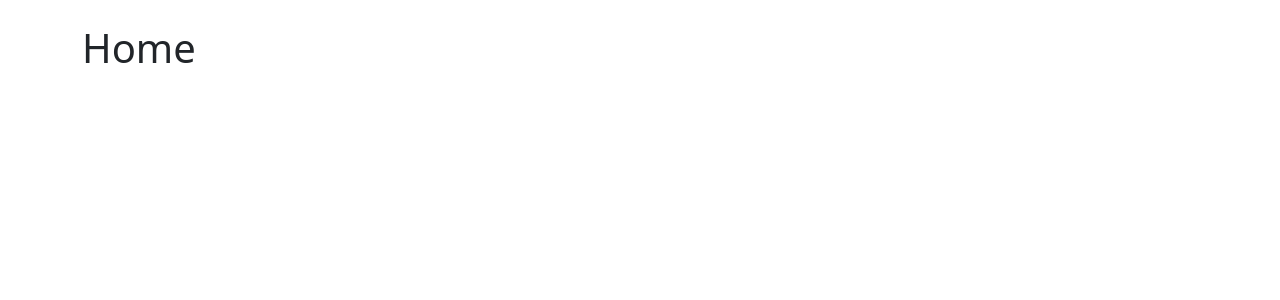
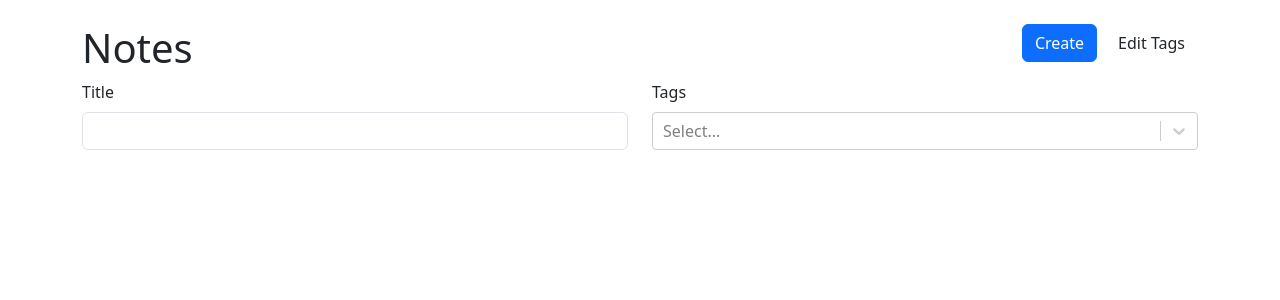
Before and after one commit to tetyanago2023/react-typescript-note-taking-app, a React (Vite) app: page / in a window 1280 px wide. Shown: the top 300 px of the page. Built offline with nearby package versions, Linux system fonts and the light colour scheme.

Commit message:
NoteList was preliminary created

```diff
--- a/src/App.tsx
+++ b/src/App.tsx
@@ -5,6 +5,7 @@ import {NewNote} from "./NewNote.tsx"
 import {useLocalStorage} from "./useLocalStorage.ts"
 import {useMemo} from "react"
 import {v4 as uuidV4} from "uuid"
+import {NoteList} from "./NoteList.tsx"
 
 export type Note = {
     id: string
@@ -57,7 +58,7 @@ function App() {
     return (
       <Container className="my-4">
         <Routes>
-          <Route path="/" element={<h1>Home</h1>} />
+          <Route path="/" element={<NoteList availableTags={tags}/>} />
           <Route path="/new" element={<NewNote onSubmit={onCreateNote} onAddTag={addTag} availableTags={tags}/>} />
           <Route path="/:id">
             <Route index element={<h1>Show</h1>}/>
--- /dev/null
+++ b/src/NoteList.tsx
@@ -0,0 +1,66 @@
+import {Button, Col, Form, FormGroup, Row, Stack} from "react-bootstrap";
+import {Link} from "react-router-dom";
+import ReactSelect from "react-select";
+import {useState} from "react";
+import {Tag} from "./App.tsx";
+
+type NoteListProps = {
+    availableTags: Tag[]
+}
+export function NoteList({ availableTags }: NoteListProps) {
+    const [selectedTags, setSelectedTags] = useState<Tag[]>([])
+    const [title, SetTitle] = useState("")
+
+    return (
+        <>
+            <Row>
+                <Col>
+                    <h1>Notes</h1>
+                </Col>
+                <Col xs="auto">
+                    <Stack direction="horizontal" gap={2}>
+                        <Link to="/new">
+                            <Button variant="primary">Create</Button>
+                        </Link>
+                        <Button variant="outlined-secondary">Edit Tags</Button>
+                    </Stack>
+                </Col>
+            </Row>
+            <Form>
+                <Row className="mb-4">
+                    <Col>
+                        <FormGroup id={"title"}>
+                            <Form.Label>Title</Form.Label>
+                            <Form.Control
+                                type="text"
+                                value={title}
+                                onChange={e => SetTitle(e.target.value)}/>
+                        </FormGroup>
+                    </Col>
+                    <Col>
+                        <Form.Group controlId={"tags"}>
+                            <Form.Label>Tags</Form.Label>
+                            <ReactSelect
+                                value={selectedTags.map(tag => {
+                                    return { label: tag.label, value: tag.id }
+                                })}
+                                options={availableTags.map(tag => {
+                                    return { label: tag.label, value: tag.id }
+                                })}
+                                onChange={tags => {
+                                    setSelectedTags(
+                                        tags.map(tag => {
+                                            return { label: tag.label,  id: tag.value }
+                                        })
+                                    )
+                                }}
+                                isMulti
+                            />
+                        </Form.Group>
+                    </Col>
+                </Row>
+
+            </Form>
+        </>
+    )
+}
```
